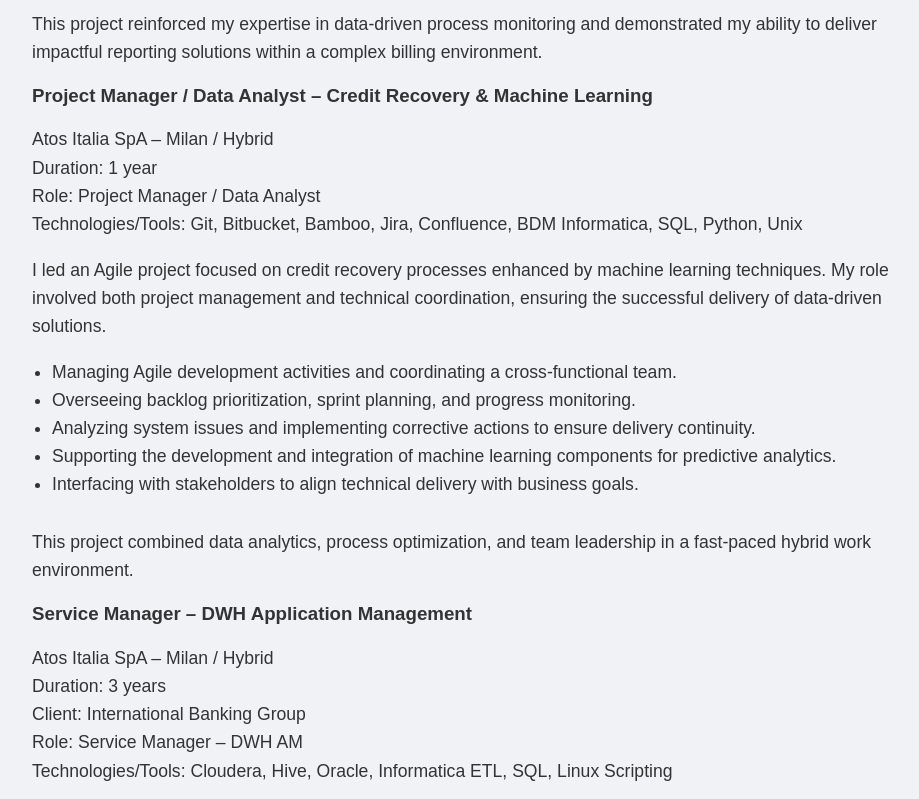
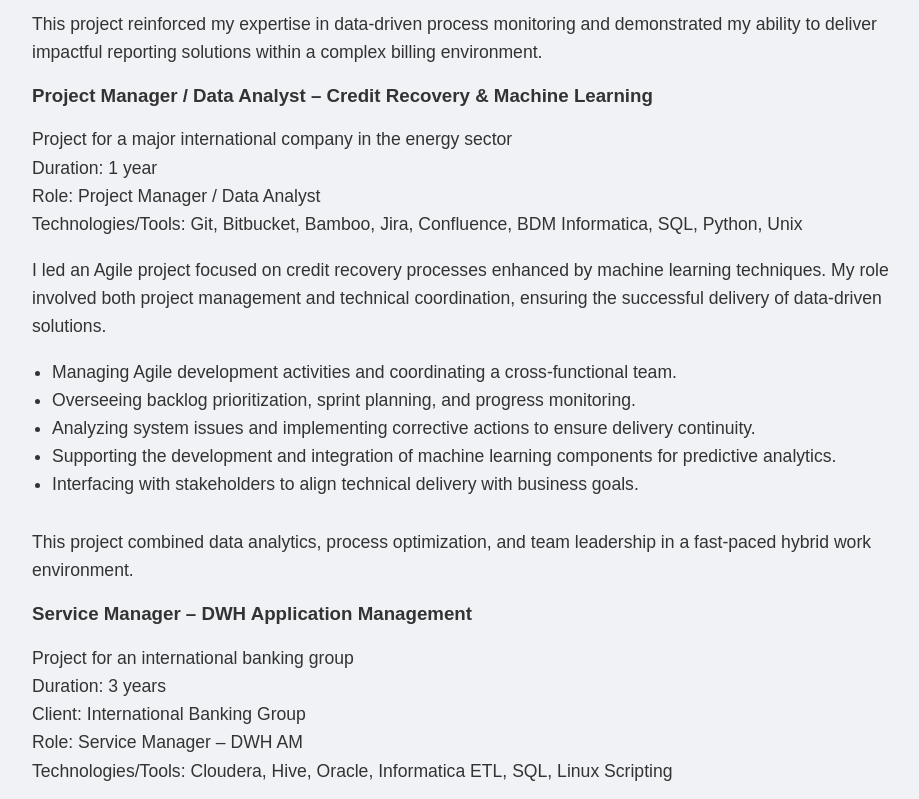
Before and after one commit to Stephybol/content, a plain HTML site: page index.html in a window 1280 px wide. Shown: the part 3120-3919 px from the top of the page, without its empty margins (158-1077 px from the left). Drawn offline with Linux system fonts and the light colour scheme.

Commit message:
Update index.html

```diff
--- a/index.html
+++ b/index.html
@@ -78,7 +78,7 @@
     <p>This project reinforced my expertise in data-driven process monitoring and demonstrated my ability to deliver impactful reporting solutions within a complex billing environment.</p>
 
     <h3>Project Manager / Data Analyst – Credit Recovery & Machine Learning</h3>
-    <p>Atos Italia SpA – Milan / Hybrid<br>Duration: 1 year<br>Role: Project Manager / Data Analyst<br>Technologies/Tools: Git, Bitbucket, Bamboo, Jira, Confluence, BDM Informatica, SQL, Python, Unix</p>
+    <p>Project for a major international company in the energy sector<br>Duration: 1 year<br>Role: Project Manager / Data Analyst<br>Technologies/Tools: Git, Bitbucket, Bamboo, Jira, Confluence, BDM Informatica, SQL, Python, Unix</p>
     <p>I led an Agile project focused on credit recovery processes enhanced by machine learning techniques. My role involved both project management and technical coordination, ensuring the successful delivery of data-driven solutions.</p>
     <ul>
       <li>Managing Agile development activities and coordinating a cross-functional team.</li>
@@ -90,7 +90,7 @@
     <p>This project combined data analytics, process optimization, and team leadership in a fast-paced hybrid work environment.</p>
 
     <h3>Service Manager – DWH Application Management</h3>
-    <p>Atos Italia SpA – Milan / Hybrid<br>Duration: 3 years<br>Client: International Banking Group<br>Role: Service Manager – DWH AM<br>Technologies/Tools: Cloudera, Hive, Oracle, Informatica ETL, SQL, Linux Scripting</p>
+    <p>Project for an international banking group<br>Duration: 3 years<br>Client: International Banking Group<br>Role: Service Manager – DWH AM<br>Technologies/Tools: Cloudera, Hive, Oracle, Informatica ETL, SQL, Linux Scripting</p>
     <p>I was responsible for the Application Management (AM) service of a Data Warehouse platform (Cloudera-based) for a major international bank. My role combined technical oversight, KPI governance, and ITIL-based service management.</p>
     <ul>
       <li>Leading the AM service, ensuring system availability and performance.</li>
```
